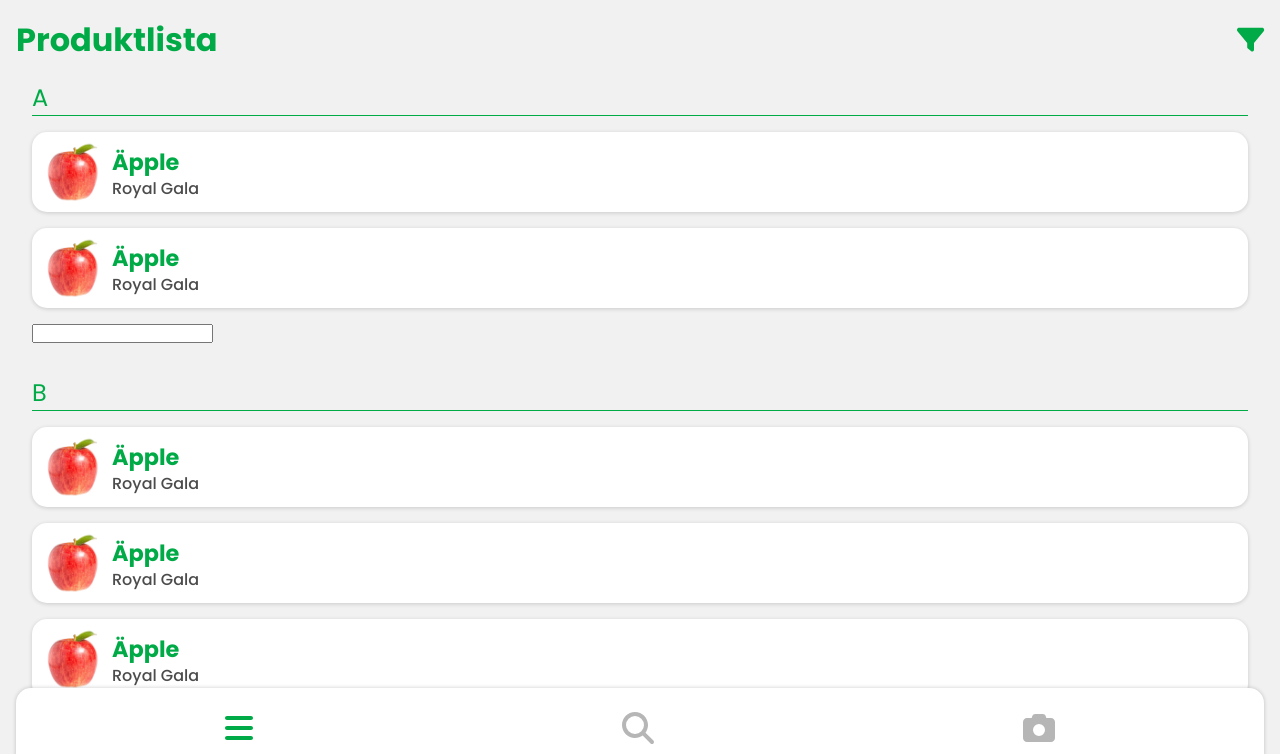
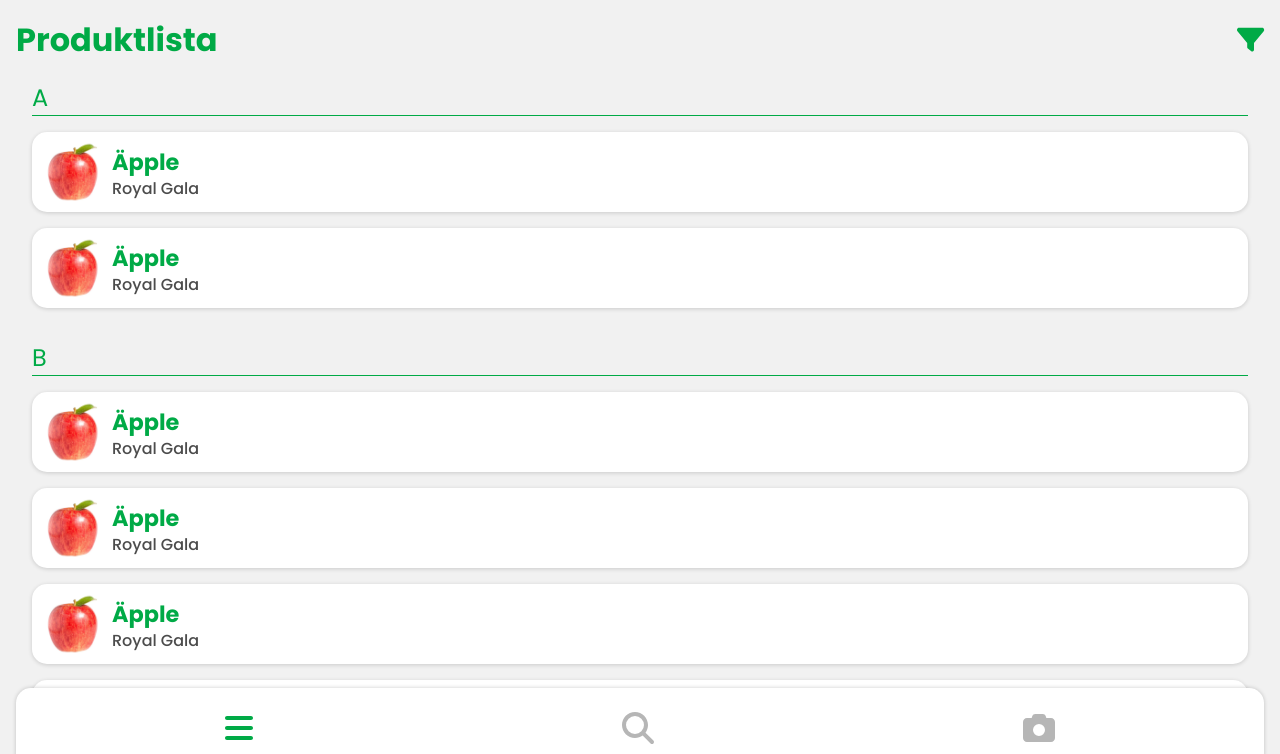
Before and after one commit to JonathanVarild/plu-browser, a React (Create React App) app: page / in a window 1280 px wide. Shown: the top 754 px of the page. Built offline with nearby package versions, Linux system fonts and the light colour scheme.

Commit message:
Removed old debug code

```diff
--- a/src/pages/Browse.js
+++ b/src/pages/Browse.js
@@ -7,15 +7,12 @@ import ProductItem from "../components/ProductItem";
 
 function Browse() {
 
-	const [info, setInfo] = useState("")
-
 	return (
 		<>
 			<Header title="Produktlista" icon={faFilter} />
 			<CategorizedList title="A">
 				<ProductItem title="Äpple" subtitle="Royal Gala" pluCode="0000" />
 				<ProductItem title="Äpple" subtitle="Royal Gala" pluCode="0000" />
-				<input value={info} onChange={(_, value) => {setInfo(value)}}></input>
 			</CategorizedList>
 			<CategorizedList title="B">
 				<ProductItem title="Äpple" subtitle="Royal Gala" pluCode="0000" />
```
